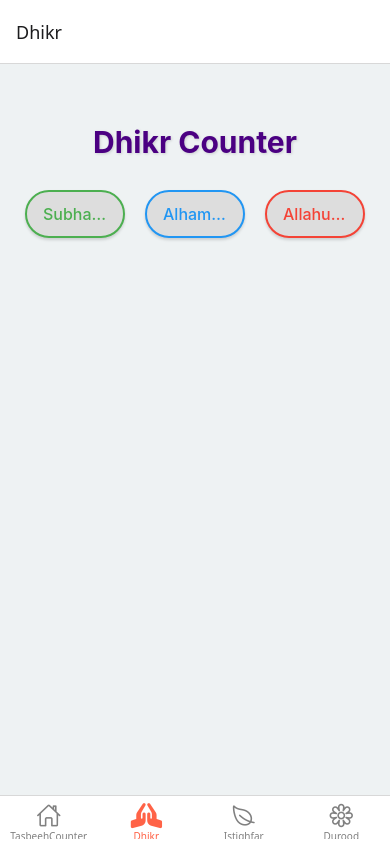
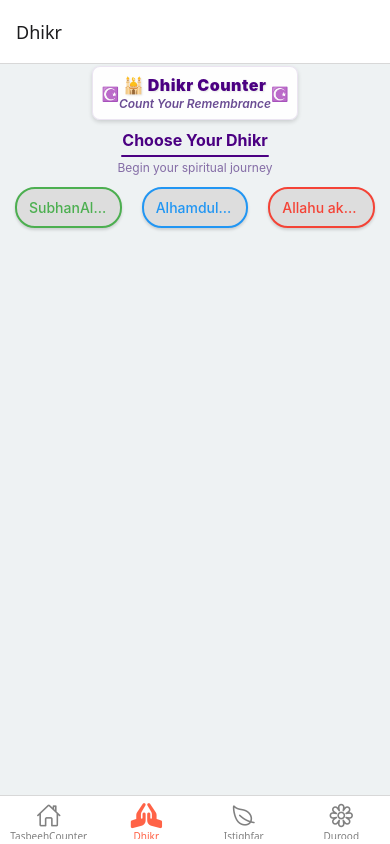
Before and after one commit to MHHJisan/TasbeehCounter, a React Native app: screen /Dhikr in a window 390 px wide. Built offline with nearby package versions, Linux system fonts and the light colour scheme.

Commit message:
✨ Enhanced DhikrScreen header with beautiful Islamic themes and animations

```diff
--- a/screens/DhikrScreen.js
+++ b/screens/DhikrScreen.js
@@ -6,8 +6,10 @@ import {
   StyleSheet,
   Alert,
   Animated,
+  ScrollView,
 } from "react-native";
 import ConfettiCannon from "react-native-confetti-cannon";
+import { useSafeAreaInsets } from "react-native-safe-area-context";
 
 const DhikrScreen = () => {
   const [count, setCount] = useState(0);
@@ -15,6 +17,9 @@ const DhikrScreen = () => {
   const [showConfetti, setShowConfetti] = useState(false);
   const scaleAnim = useRef(new Animated.Value(1)).current;
   const confettiRef = useRef(null);
+  const headerAnim = useRef(new Animated.Value(0)).current;
+  const titleAnim = useRef(new Animated.Value(0)).current;
+  const insets = useSafeAreaInsets();
 
   const targetCount = 33;
 
@@ -23,6 +28,22 @@ const DhikrScreen = () => {
     { label: "Alhamdulillah", color: "#2196f3" },
     { label: "Allahu akbar", color: "#f44336" },
   ];
+
+  // Header entrance animation
+  useEffect(() => {
+    Animated.parallel([
+      Animated.timing(headerAnim, {
+        toValue: 1,
+        duration: 1000,
+        useNativeDriver: true,
+      }),
+      Animated.timing(titleAnim, {
+        toValue: 1,
+        duration: 1200,
+        useNativeDriver: true,
+      }),
+    ]).start();
+  }, []);
 
   const startCounting = (dhikr) => {
     setCurrentDhikr(dhikr);
@@ -60,9 +81,9 @@ const DhikrScreen = () => {
           `You've completed Allahu Akbar 33 times!\n\n` +
             "Now recite:\n\n" +
             "🕋 Arabic:\nلَا إِلَـٰهَ إِلَّا ٱللَّٰهُ وَحْدَهُ لَا شَرِيكَ لَهُ، لَهُ ٱلْمُلْكُ وَلَهُ ٱلْحَمْدُ وَهُوَ عَلَىٰ كُلِّ شَيْءٍ قَدِيرٌ\n\n" +
-            "🔤 Transliteration:\nLa ilaha ill-Allah wahdahu la sharika lah, lahu’l-mulk wa lahu’l-hamd wa huwa ‘ala kulli shay-in qadir\n\n" +
+            "🔤 Transliteration:\nLa ilaha ill-Allah wahdahu la sharika lah, lahu'l-mulk wa lahu'l-hamd wa huwa 'ala kulli shay-in qadir\n\n" +
             "🌍 English Meaning:\nThere is no god but Allah alone. He has no partner. To Him belongs the dominion and all praise. And He is capable of all things.\n\n" +
-            "🌐 বাংলা উচ্চারণ:\nলা ইলাহা ইল্লাল্লাহু ওয়াহদাহু লা শারীকালাহু, লাহুল মুলকু ওয়ালাহুল হামদু ওয়া হুয়া আলা কুল্লি শাই’ইন ক্বদীর\n\n" +
+            "🌐 বাংলা উচ্চারণ:\nলা ইলাহা ইল্লাল্লাহু ওয়াহদাহু লা শারীকালাহু, লাহুল মুলকু ওয়ালাহুল হামদু ওয়া হুয়া আলা কুল্লি শাই'ইন ক্বদীর\n\n" +
             "📘 বাংলা অর্থ:\nআল্লাহ ছাড়া কোনো উপাস্য নেই। তিনি এক ও অদ্বিতীয়। তাঁরই রাজত্ব, তাঁরই সকল প্রশংসা এবং তিনি সব কিছুর উপর সক্ষম।"
         );
       } else {
@@ -72,8 +93,70 @@ const DhikrScreen = () => {
   }, [count]);
 
   return (
-    <View style={styles.container}>
-      <Text style={styles.header}>Dhikr Counter</Text>
+    <View style={{ flex: 1, backgroundColor: "#eef2f3" }}>
+      <ScrollView
+        style={styles.scrollContainer}
+        contentContainerStyle={styles.scrollContent}
+        showsVerticalScrollIndicator={false}
+      >
+        <View style={[styles.container, { paddingBottom: insets.bottom + 20 }]}>
+          {/* Enhanced Header */}
+          <Animated.View
+            style={[
+              styles.headerContainer,
+              {
+                transform: [
+                  {
+                    translateY: headerAnim.interpolate({
+                      inputRange: [0, 1],
+                      outputRange: [0, 0],
+                    }),
+                  },
+                  {
+                    scale: headerAnim.interpolate({
+                      inputRange: [0, 1],
+                      outputRange: [0.8, 1],
+                    }),
+                  },
+                ],
+                opacity: headerAnim,
+              },
+            ]}
+          >
+            <View style={styles.headerGradient}>
+              <View style={styles.headerRow}>
+                <Text style={styles.decorationText}>☪️</Text>
+                <View style={styles.headerTextContainer}>
+                  <Text style={styles.header}>🕌 Dhikr Counter</Text>
+                  <Text style={styles.subHeader}>Count Your Remembrance</Text>
+                </View>
+                <Text style={styles.decorationText}>☪️</Text>
+              </View>
+            </View>
+          </Animated.View>
+
+          <Animated.View
+            style={[
+              styles.titleContainer,
+              {
+                transform: [
+                  {
+                    translateY: titleAnim.interpolate({
+                      inputRange: [0, 1],
+                      outputRange: [30, 0],
+                    }),
+                  },
+                ],
+                opacity: titleAnim,
+              },
+            ]}
+          >
+            <Text style={styles.title}>Choose Your Dhikr</Text>
+            <View style={styles.titleUnderline} />
+            <Text style={styles.titleSubtext}>
+              Begin your spiritual journey
+            </Text>
+          </Animated.View>
 
           <View style={styles.buttonsRow}>
             {dhikrs.map((dhikr) => (
@@ -94,7 +177,8 @@ const DhikrScreen = () => {
                   style={[
                     styles.buttonText,
                     {
-                  color: currentDhikr === dhikr.label ? "#fff" : dhikr.color,
+                      color:
+                        currentDhikr === dhikr.label ? "#fff" : dhikr.color,
                       fontWeight: currentDhikr === dhikr.label ? "700" : "500",
                     },
                   ]}
@@ -138,40 +222,116 @@ const DhikrScreen = () => {
             />
           )}
         </View>
+      </ScrollView>
+    </View>
   );
 };
 
 const styles = StyleSheet.create({
+  scrollContainer: {
+    flex: 1,
+  },
+  scrollContent: {
+    padding: 10,
+    paddingTop: 2,
+  },
   container: {
     flex: 1,
-    paddingTop: 60,
-    paddingHorizontal: 20,
     backgroundColor: "#eef2f3",
   },
+  headerContainer: {
+    alignItems: "center",
+    marginBottom: 8,
+    marginTop: 0,
+  },
+  headerGradient: {
+    backgroundColor: "rgba(255, 255, 255, 0.9)",
+    padding: 8,
+    borderRadius: 8,
+    shadowColor: "#000",
+    shadowOffset: { width: 0, height: 2 },
+    shadowOpacity: 0.15,
+    shadowRadius: 4,
+    elevation: 4,
+    borderWidth: 1,
+    borderColor: "rgba(75, 0, 130, 0.1)",
+  },
+  headerRow: {
+    flexDirection: "row",
+    alignItems: "center",
+    justifyContent: "space-between",
+    width: "100%",
+  },
+  headerTextContainer: {
+    flexDirection: "column",
+    alignItems: "center",
+  },
+  decorationText: {
+    fontSize: 14,
+    fontWeight: "bold",
+    color: "#4B0082",
+    opacity: 0.8,
+  },
   header: {
-    fontSize: 30,
-    fontWeight: "bold",
+    fontSize: 16,
+    fontWeight: "900",
+    color: "#4B0082",
     textAlign: "center",
-    marginBottom: 30,
+    textShadowColor: "rgba(0, 0, 0, 0.1)",
+    textShadowOffset: { width: 1, height: 1 },
+    textShadowRadius: 2,
+    letterSpacing: 0.5,
+    marginVertical: 0,
+  },
+  subHeader: {
+    fontSize: 12,
+    fontWeight: "600",
+    color: "#6a4c93",
+    textAlign: "center",
+    marginTop: 1,
+    fontStyle: "italic",
+  },
+  titleContainer: {
+    alignItems: "center",
+    marginBottom: 12,
+    marginTop: 2,
+  },
+  title: {
+    fontSize: 16,
+    fontWeight: "700",
     color: "#4B0082",
-    textShadowColor: "rgba(0,0,0,0.15)",
-    textShadowOffset: { width: 1, height: 1 },
-    textShadowRadius: 3,
+    textAlign: "center",
+    marginBottom: 2,
+  },
+  titleUnderline: {
+    height: 2,
+    width: "40%",
+    backgroundColor: "#4B0082",
+    marginTop: 3,
+    borderRadius: 1,
+  },
+  titleSubtext: {
+    fontSize: 12,
+    fontWeight: "400",
+    color: "#6a4c93",
+    textAlign: "center",
+    marginTop: 3,
+    opacity: 0.8,
   },
   buttonsRow: {
     flexDirection: "row",
     justifyContent: "space-between",
     alignItems: "center",
-    flexWrap: "wrap", // allow wrapping on small screens
-    gap: 10, // use margin if gap isn't supported
-    marginBottom: 40,
+    flexWrap: "wrap",
+    gap: 10,
+    marginBottom: 20,
   },
   dhikrButton: {
-    flex: 1, // allows buttons to take equal width
+    flex: 1,
     marginHorizontal: 5,
-    paddingVertical: 12,
-    paddingHorizontal: 16,
-    borderRadius: 25,
+    paddingVertical: 10,
+    paddingHorizontal: 12,
+    borderRadius: 20,
     borderWidth: 2,
     alignItems: "center",
     shadowColor: "#000",
@@ -181,39 +341,42 @@ const styles = StyleSheet.create({
     elevation: 3,
   },
   buttonText: {
-    fontSize: 16,
+    fontSize: 14,
     fontWeight: "500",
   },
   counterContainer: {
     alignItems: "center",
+    marginTop: 15,
+    marginBottom: 20,
+    minHeight: 150,
   },
   counterLabel: {
-    fontSize: 24,
+    fontSize: 20,
     fontWeight: "600",
-    marginBottom: 15,
+    marginBottom: 10,
     color: "#333",
   },
   countButton: {
     backgroundColor: "#00a86b",
-    width: 150,
-    height: 150,
-    borderRadius: 75,
+    width: 120,
+    height: 120,
+    borderRadius: 60,
     justifyContent: "center",
     alignItems: "center",
     shadowColor: "#000",
-    shadowOffset: { width: 0, height: 6 },
-    shadowOpacity: 0.35,
-    shadowRadius: 6,
-    elevation: 8,
-    marginBottom: 20,
+    shadowOffset: { width: 0, height: 4 },
+    shadowOpacity: 0.3,
+    shadowRadius: 4,
+    elevation: 6,
+    marginBottom: 15,
   },
   countText: {
-    fontSize: 48,
+    fontSize: 40,
     fontWeight: "bold",
     color: "#fff",
   },
   targetText: {
-    fontSize: 18,
+    fontSize: 16,
     color: "#555",
   },
 });
```
Lines whose indentation alone changed are shown as unchanged.
